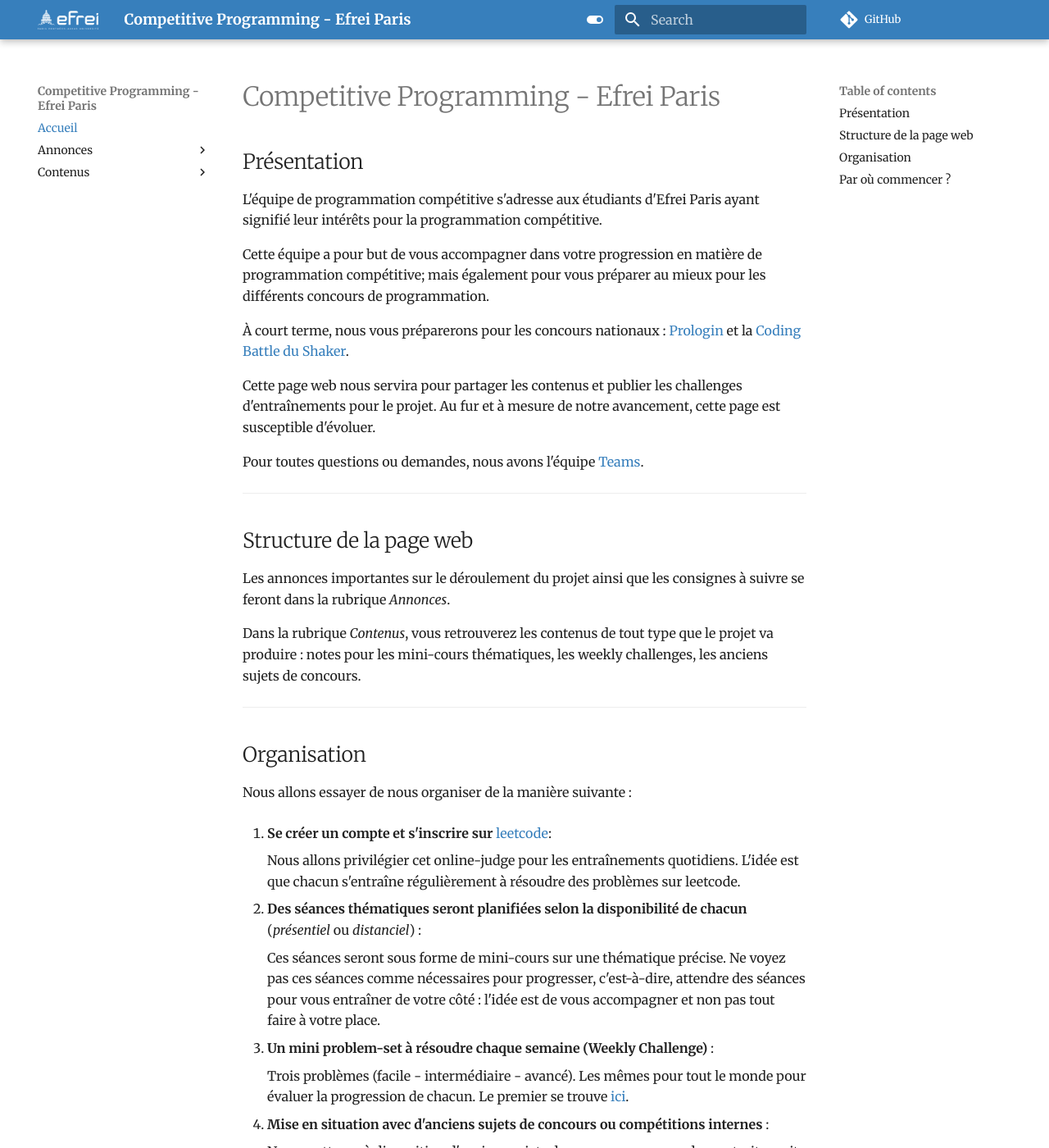
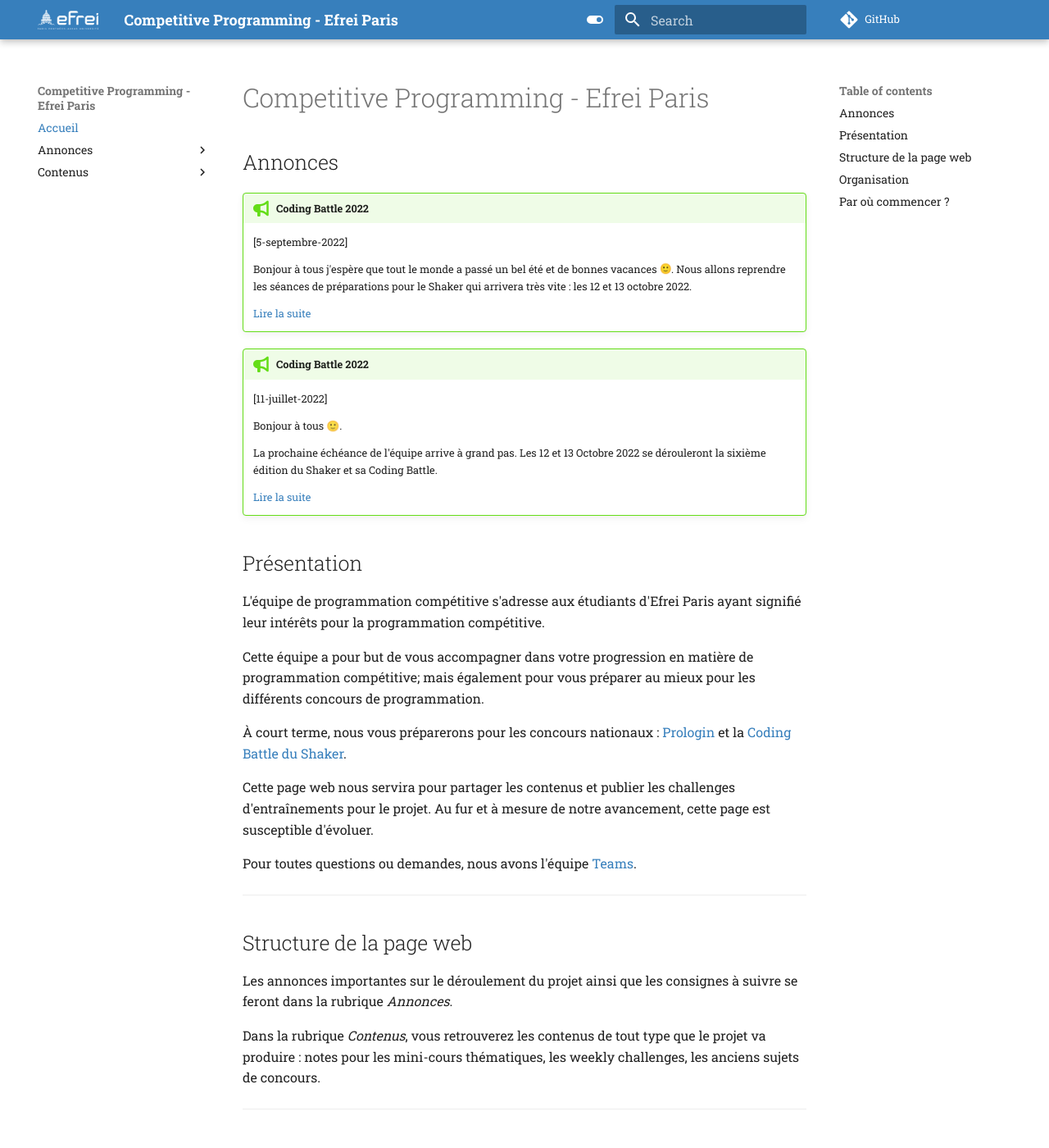
Before and after one commit to douga19/cpep, an MkDocs documentation site: the page built from docs/index.md, in a window 1280 px wide and 1400 px high. Shown: the whole window at 82% size. Built offline with MkDocs 1.6.1 and Material for MkDocs 9.7.7, drawn with Linux system fonts in a browser that asks for light colours; emoji names are drawn with the system emoji font; comment, search, counter and statistics services are not loaded.

```diff
--- a/docs/index.md
+++ b/docs/index.md
@@ -3,6 +3,27 @@ title: Accueil
 ---
 
 # Competitive Programming - Efrei Paris
+
+## Annonces
+
+!!! question "Coding Battle 2022"
+
+    [5-septembre-2022]
+
+    Bonjour à tous j'espère que tout le monde a passé un bel été et de bonnes vacances :slight_smile:. Nous allons reprendre les séances de préparations pour le Shaker qui arrivera très vite : les 12 et 13 octobre 2022.
+
+    [Lire la suite](annonces/2022-09-05-coding-battle-2022.md)
+
+!!! question "Coding Battle 2022"
+
+    [11-juillet-2022]
+
+    Bonjour à tous 🙂.
+
+    La prochaine échéance de l'équipe arrive à grand pas. Les 12 et 13 Octobre 2022 se dérouleront la sixième édition du Shaker et sa Coding Battle.
+
+    [Lire la suite](annonces/2022-07-11-coding-battle-2022.md)
+
 
 ## Présentation
 
--- a/mkdocs.yml
+++ b/mkdocs.yml
@@ -17,7 +17,7 @@ theme:
   favicon: assets/img/favicon.png
   logo: assets/img/logo.png
   font:
-    text: Merriweather
+    text: Roboto Slab
     code: JetBrains Mono
   # adding icons for blockquote
   icon:
@@ -28,7 +28,7 @@ theme:
       info: octicons/info-16
       tip: octicons/squirrel-16
       success: octicons/check-16
-      question: octicons/question-16
+      question: fontawesome/solid/bullhorn
       warning: octicons/alert-16
       failure: octicons/x-circle-16
       danger: octicons/zap-16
@@ -77,6 +77,13 @@ markdown_extensions:
   # add mathjax.js
   - pymdownx.arithmatex:
       generic: true
+  # use mermaid
+  - pymdownx.superfences:
+      custom_fences:
+        - name: mermaid
+          class: mermaid
+          format: !!python/name:pymdownx.superfences.fence_code_format
+
 
 plugins:
   # enable site search
```
Also changed, not shown: docs/annonces/2022-09-05-coding-battle-2022.md (added, +22 -0 lines), docs/contenus/mini-cours/conteneurs-c-plus-plus.md (added, +23 -0 lines), docs/contenus/mini-cours/dynamic-programming.md (added, +24 -0 lines), docs/contenus/mini-cours/modele-code.md (added, +29 -0 lines), docs/contenus/seances/2022-07-18-notes.md (added, +3 -0 lines), docs/contenus/seances/2022-07-18.md (added, +60 -0 lines), docs/contenus/weekly-challenges/05-septembre-2022.md (added, +27 -0 lines), 3 other files.
